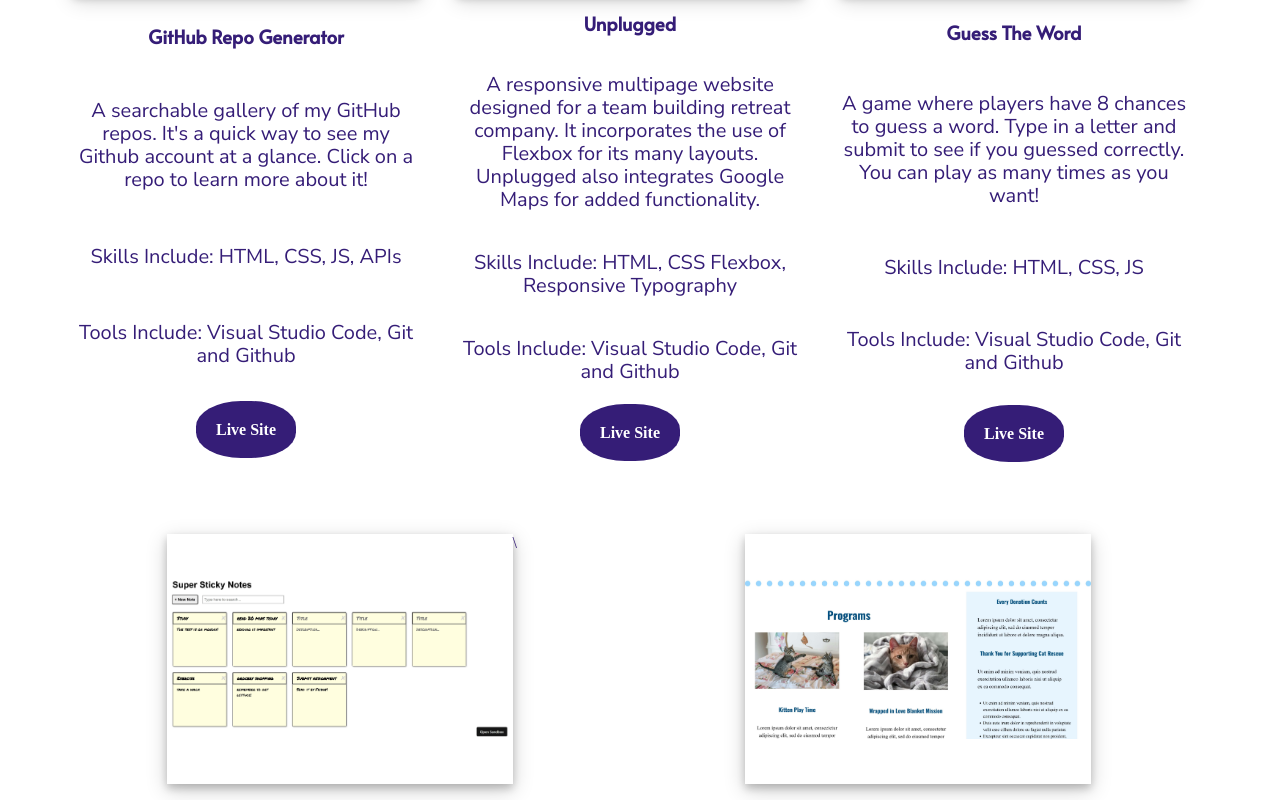
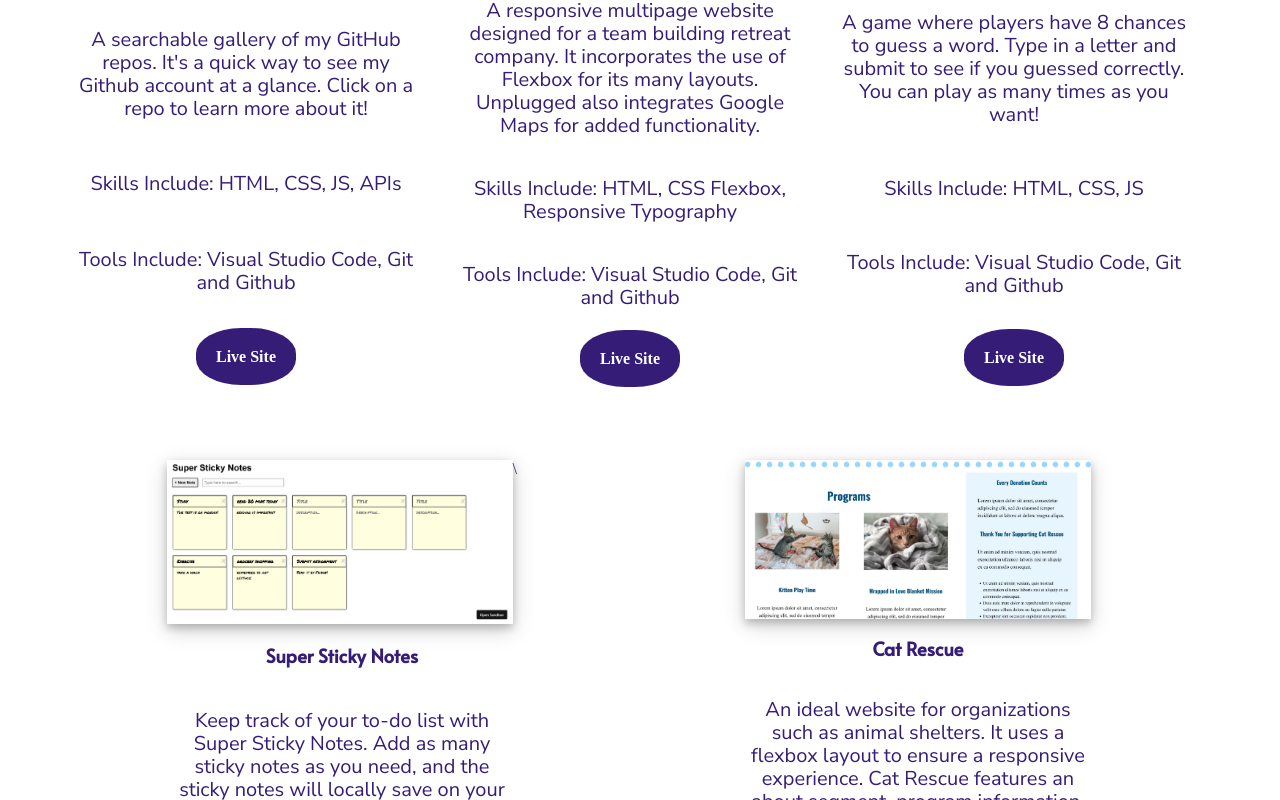
Before and after one commit to saxby-b/portfolio, a website built with Parcel: page index.html in a window 1280 px wide. Shown: the part 711-1511 px from the top of the page. Built offline with nearby package versions, Linux system fonts and the light colour scheme.

Commit message:
Updated and commented out img styles

```diff
--- a/css/main.css
+++ b/css/main.css
@@ -165,8 +165,9 @@ main {
 }
 .project-img img {
   width: 100%;
-  height: 250px;
+ /* height: 250px; */
   object-fit: contain;
+   box-shadow: 0 4px 8px 0 rgba(0, 0, 0, 0.2), 0 6px 20px 0 rgba(0, 0, 0, 0.19);
 }
 .projct-img.tall img {
   width: 100%;
@@ -535,10 +536,10 @@ textarea {
     align-self: stretch;
   }
 
-  div.project-img img {
-    /* box-shadow: 0 4px 8px 0 rgba(0, 0, 0, 0.2), 0 6px 20px 0 rgba(0, 0, 0, 0.19); */
+ /* div.project-img img {
     box-shadow: 0 4px 8px 0 rgba(0, 0, 0, 0.2), 0 6px 20px 0 rgba(0, 0, 0, 0.19);
-  }
+    box-shadow: 0 4px 8px 0 rgba(0, 0, 0, 0.2), 0 6px 20px 0 rgba(0, 0, 0, 0.19);
+  } */
 
   .project .skills,
   .project .tools {
```
